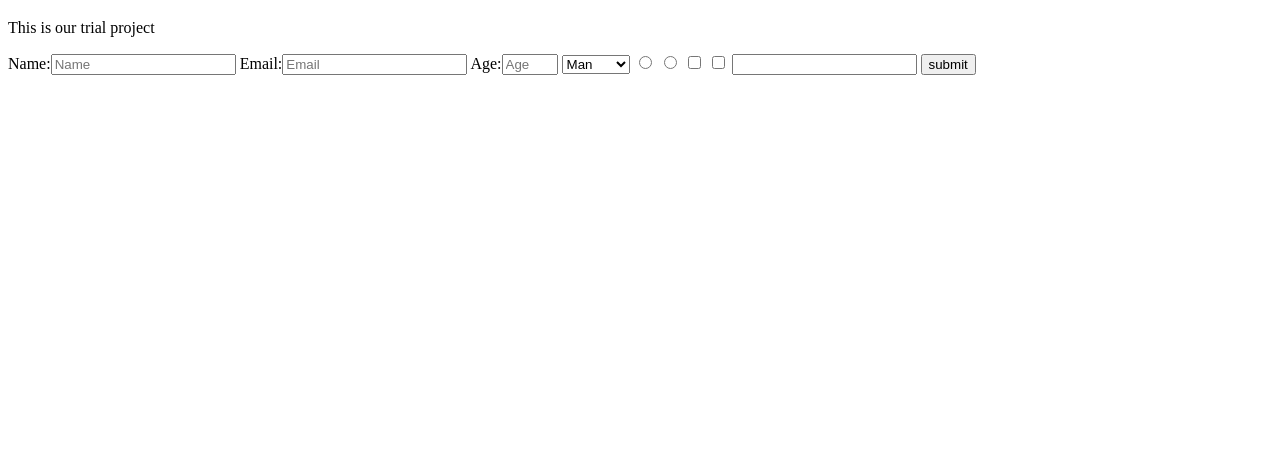
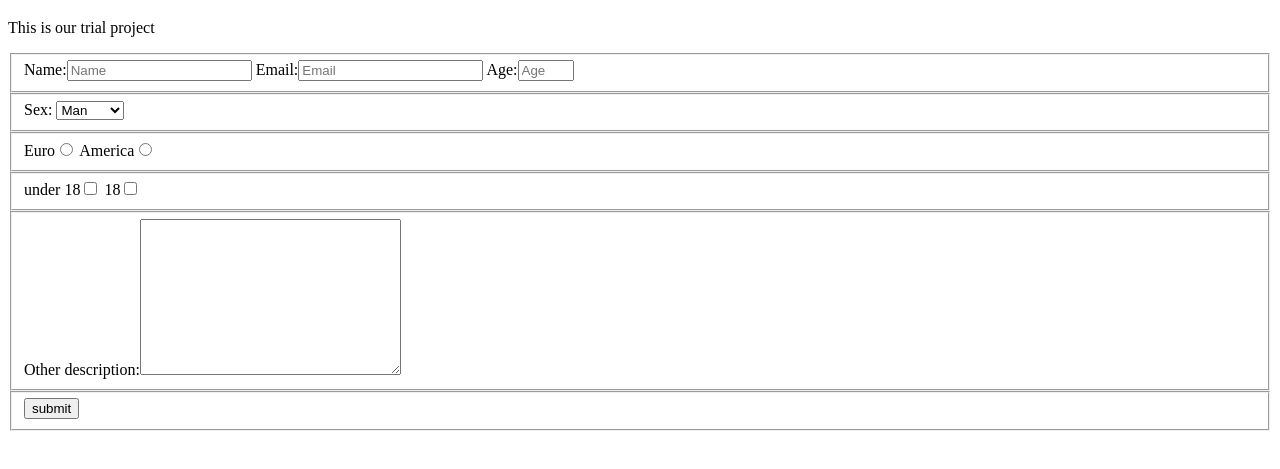
Before and after one commit to Morteza712/Morteza-Abdolmalek, a plain HTML site: page index.html in a window 1280 px wide. Shown: the part 61-530 px from the top of the page. Drawn offline with Linux system fonts and the light colour scheme.

Commit message:
Update index.html

```diff
--- a/index.html
+++ b/index.html
@@ -25,19 +25,33 @@
     <h1 id="title">Morteza and abdulmalik Survey Form</h1>
     <p id="description">This is our trial project</p>
     <form id="survey-form">
-      <label id="name-lable">Name:<input id="name" placeholder="Name" type="text" required></label>
-      <label id="email-lable">Email:<input id="email" placeholder="Email" type="email" required></label>
-      <label id="number-lable">Age:<input id="number" placeholder="Age" type="number" min="18" max="90"></label>
-      <select id="dropdown">
-        <option>Man</option>
-        <option>Woman</option>
-      </select>
-      <input type="radio" name="attribute">
-      <input type="radio" name="attribute">
-      <input type="checkbox" value="test1">
-      <input type="checkbox" value="test2">
-      <input type="textarea">
-      <button type="submit" id="submit">submit</button>
+      <fieldset>
+        <label id="name-label">Name:<input id="name" placeholder="Name" type="text" required></label>
+        <label id="email-label">Email:<input id="email" placeholder="Email" type="email" required></label>
+        <label id="number-label">Age:<input id="number" placeholder="Age" type="number" min="18" max="90"></label>
+      </fieldset>
+      <fieldset>
+        <label id="name-label">Sex:
+          <select id="dropdown">
+            <option>Man</option>
+            <option>Woman</option>
+          </select>
+        </label>
+      </fieldset>
+      <fieldset>
+        <label id="name-label">Euro<input type="radio" name="attribute" value="test1"></label>
+        <label id="name-label">America<input type="radio" name="attribute" value="test1"></label>
+      </fieldset>
+      <fieldset>
+        <label id="name-label">under 18<input type="checkbox" value="test1"></label>
+        <label id="name-label">18<input type="checkbox" value="test2"></label>
+      </fieldset>
+      <fieldset>
+        <label id="name-label">Other description:<textarea name="" id="" cols="30" rows="10"></textarea></label>
+      </fieldset>
+      <fieldset>
+        <button type="submit" id="submit">submit</button>
+      </fieldset>
     </form>
   </body>
 </html>
```
